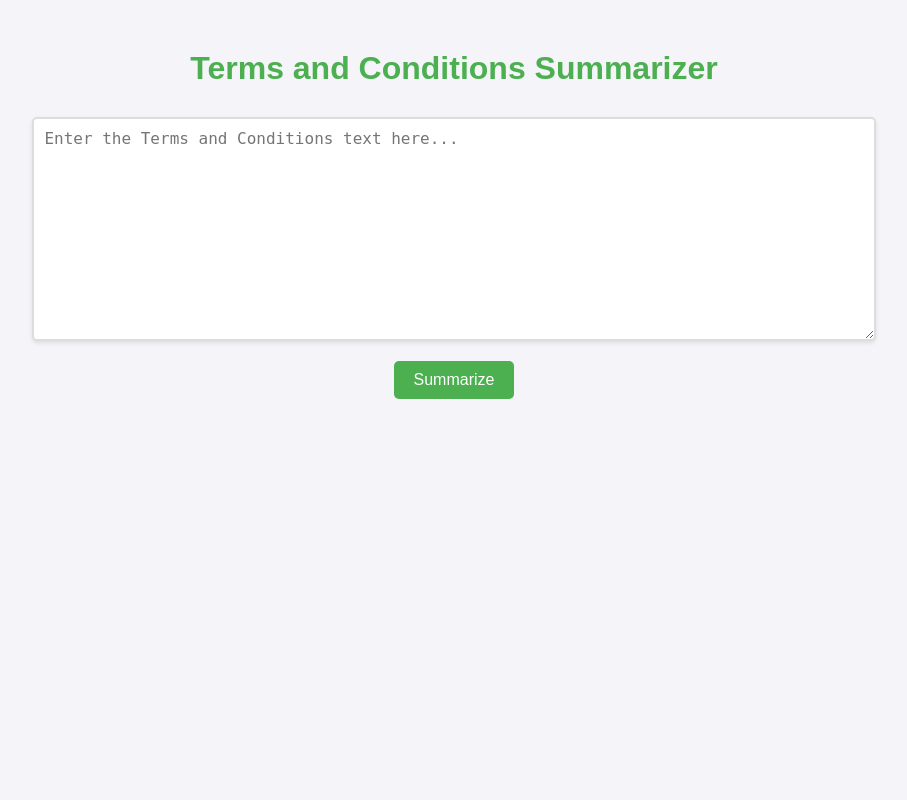
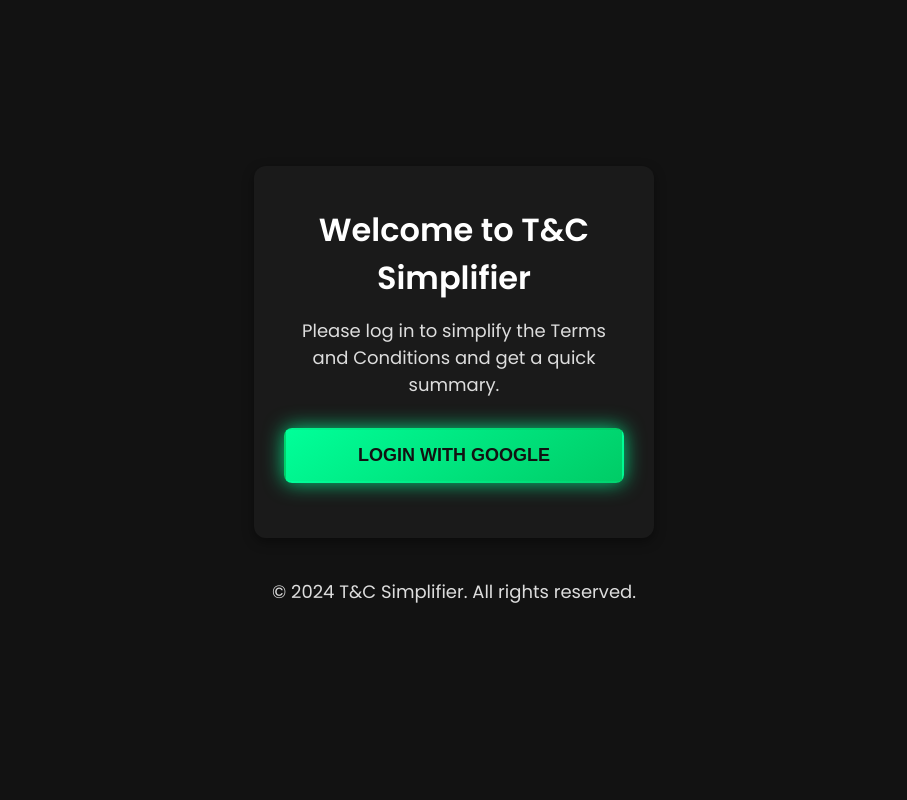
Before and after one commit to prishamehta01/T-C_abstractive_summarizer, a Flask app: page / in a window 1280 px wide. Shown: the whole page, without its empty margins (186-1093 px from the left). Run offline with Flask 3, Linux system fonts and the light colour scheme; some libraries are stand-ins or nearby versions.

Commit message:
modified

```diff
--- a/app.py
+++ b/app.py
@@ -1,44 +1,129 @@
-from flask import Flask, render_template, request
+import requests
+from bs4 import BeautifulSoup
+from flask import Flask, render_template, request, jsonify
+import firebase_admin
+from firebase_admin import credentials, auth
 from transformers import pipeline
+from flask_cors import CORS
 
 # Initialize Flask app
 app = Flask(__name__)
 
-# Load the T5-small model for summarization
+# Initialize Firebase Admin only if not already initialized
+if not firebase_admin._apps:
+    cred = credentials.Certificate('./t-csummarization-a052e225838e.json')  # Use your actual Firebase credentials file
+    firebase_admin.initialize_app(cred)
+
+# Initialize HuggingFace Summarizer
 summarizer = pipeline("summarization", model="t5-small", tokenizer="t5-small")
 
-# Function to summarize text with bullet points
-def summarize_text(text):
-    # Summarize the text with controlled output length
-    summary = summarizer(text, max_length=150, min_length=80, length_penalty=1.0, do_sample=False)
-    return summary[0]['summary_text']
+# Function to summarize text in chunks if it exceeds the token limit
+def summarize_text_in_chunks(text, max_chunk_size=512):
+    # Split the text into smaller chunks
+    chunks = [text[i:i + max_chunk_size] for i in range(0, len(text), max_chunk_size)]
 
-# Function to convert summary to bullet points
-def convert_to_bullet_points(text):
-    points = text.split(".")  # Split summary by sentences
-    points = [point.strip() for point in points if point]  # Clean up each point
-    bullet_points = [f"• {point}" for point in points]  # Add bullet points
-    return "\n".join(bullet_points)
+    # Summarize each chunk
+    summarized_chunks = []
+    for chunk in chunks:
+        summary = summarizer(chunk, max_length=150, min_length=80, length_penalty=1.0, do_sample=False)
+        summarized_chunks.append(summary[0]['summary_text'])
 
-# Route to render the main page
+    # Combine all summarized chunks into one summary
+    final_summary = " ".join(summarized_chunks)
+    return final_summary
+
+# Function to scrape the content from the URL
+def scrape_content(url):
+    try:
+        # Send GET request to the URL
+        response = requests.get(url)
+
+        # If the request was successful, parse the content
+        if response.status_code == 200:
+            soup = BeautifulSoup(response.content, 'html.parser')
+
+            # Try to get the main content of the page (this depends on the structure of the page)
+            content = ''
+
+            # Example: Scraping the main text from <article> or any <div> with class "content"
+            article = soup.find('article')
+            if article:
+                content = article.get_text()
+            else:
+                # Fallback: try to find div with class 'content'
+                content = soup.find('div', class_='content')
+                if content:
+                    content = content.get_text()
+                else:
+                    # If no article or content div, fall back to the whole text of the page
+                    content = soup.get_text()
+
+            return content.strip()
+        else:
+            return None
+    except Exception as e:
+        print(f"Error scraping content from {url}: {e}")
+        return None
+
 @app.route('/')
-def index():
+def home():
     return render_template('index.html')
 
-# Route to handle the form submission and display summary
+# Route to verify Firebase ID Token and get user details
+@app.route('/verify_token', methods=['POST'])
+def verify_token():
+    try:
+        # Retrieve the token from the request
+        id_token = request.json.get('idToken')
+        if not id_token:
+            return jsonify({'error': 'ID Token is missing in the request body'}), 400
+
+        # Verify the Firebase token
+        decoded_token = auth.verify_id_token(id_token)
+        user_uid = decoded_token['uid']
+
+        # Construct the redirect URL
+        redirect_url = f"http://localhost:8502/?idToken={id_token}"
+
+        return jsonify({'redirect_url': redirect_url}), 200
+    except Exception as e:
+        return jsonify({'error': str(e)}), 400
+
+# Route to summarize text from URL or input text and return the result to the frontend
 @app.route('/summarize', methods=['POST'])
 def summarize():
-    # Get content from the form
-    content = request.form['content']
+    data = request.json
+    content = data.get('content')
+    id_token = data.get('idToken')
+    url = data.get('url')  # The URL from which to scrape content
 
-    # Generate summary
-    raw_summary = summarize_text(content)
+    if not content and not url:
+        return jsonify({'error': 'Missing content or URL'}), 400
+    if not id_token:
+        return jsonify({'error': 'Missing ID token'}), 400
 
-    # Convert the summary into bullet points
-    bullet_summary = convert_to_bullet_points(raw_summary)
+    try:
+        # Verify ID Token with Firebase
+        decoded_token = auth.verify_id_token(id_token)
+        user_uid = decoded_token['uid']
 
-    # Return the bullet-point summary on the page
-    return render_template('index.html', summary=bullet_summary)
+        # If URL is provided, scrape the content
+        if url:
+            scraped_content = scrape_content(url)
+            if scraped_content:
+                content = scraped_content
+            else:
+                return jsonify({'error': 'Failed to scrape content from the provided URL'}), 400
+
+        # Handle large content by breaking it into chunks and summarizing
+        raw_summary = summarize_text_in_chunks(content)
+
+        # Return the summary as a response
+        return jsonify({'summary': raw_summary}), 200
+    except Exception as e:
+        return jsonify({'error': str(e)}), 400
+
+CORS(app)
 
 if __name__ == '__main__':
     app.run(debug=True)
--- a/templates/index.html
+++ b/templates/index.html
@@ -3,94 +3,220 @@
 <head>
     <meta charset="UTF-8">
     <meta name="viewport" content="width=device-width, initial-scale=1.0">
-    <title>Terms and Conditions Summarizer</title>
+    <title>T&C Simplifier - Text Summarization</title>
+    <!-- Firebase SDKs -->
+    <script src="https://www.gstatic.com/firebasejs/9.22.0/firebase-app.js" type="module"></script>
+    <script src="https://www.gstatic.com/firebasejs/9.22.0/firebase-auth.js" type="module"></script>
+    <!-- Include Google Fonts -->
+    <link href="https://fonts.googleapis.com/css2?family=Poppins:wght@400;600&family=Press+Start+2P&display=swap" rel="stylesheet">
+    <!-- Include basic CSS styling -->
     <style>
-        body {
-            font-family: Arial, sans-serif;
+        /* General Reset */
+        * {
             margin: 0;
             padding: 0;
-            background-color: #f4f4f9;
-            color: #333;
+            box-sizing: border-box;
         }
-        h1 {
-            text-align: center;
-            margin-top: 50px;
-            color: #4CAF50;
-        }
-        form {
+
+        /* Body Setup */
+        body {
+            font-family: 'Poppins', sans-serif;
+            background-color: #121212;
+            color: #fff;
             display: flex;
             flex-direction: column;
             align-items: center;
-            margin-top: 30px;
+            justify-content: center;
+            height: 100vh;
+            overflow: hidden;
+            text-align: center;
         }
-        textarea {
-            width: 80%;
-            height: 200px;
-            padding: 10px;
-            font-size: 16px;
-            border: 2px solid #ddd;
-            border-radius: 5px;
-            resize: vertical;
-            margin-bottom: 20px;
-            box-shadow: 0 2px 4px rgba(0, 0, 0, 0.1);
+
+
+
+        /* Container Style */
+        .container {
+            background-color: #1a1a1a;
+            padding: 40px 30px;
+            border-radius: 12px;
+            box-shadow: 0 4px 12px rgba(0, 0, 0, 0.4);
+            width: 100%;
+            max-width: 400px;
+            text-align: center;
         }
-        input[type="submit"] {
-            background-color: #4CAF50;
+
+        /* Title */
+        h1 {
+            font-size: 32px;
+            color: #fff;
+            margin-bottom: 15px;
+            font-weight: 600;
+        }
+
+        /* Descriptive Text */
+        p {
+            font-size: 18px;
+            color: #ddd;
+            margin-bottom: 30px;
+            font-weight: 400;
+        }
+
+        /* Buttons - Login and Logout */
+        .btn, .logout-btn {
+            background: linear-gradient(145deg, #00ff99, #00cc66);
+            border: 2px solid transparent;
+            color: #121212;
+            padding: 15px 25px;
+            font-size: 18px;
+            font-weight: 600;
+            text-transform: uppercase;
+            border-radius: 8px;
+            cursor: pointer;
+            width: 100%;
+            transition: all 0.3s ease;
+            margin-bottom: 15px;
+        }
+
+        .btn:hover, .logout-btn:hover {
+            background: linear-gradient(145deg, #00cc66, #00ff99);
+            transform: translateY(-5px);
+        }
+
+        .logout-btn {
+            background-color: #ff4c4c;
             color: white;
-            border: none;
-            padding: 10px 20px;
-            font-size: 16px;
-            cursor: pointer;
-            border-radius: 5px;
-            transition: background-color 0.3s ease;
+            border: 2px solid transparent;
+            display: none;
         }
-        input[type="submit"]:hover {
-            background-color: #45a049;
-        }
-        h2 {
-            text-align: center;
-            color: #333;
+
+        /* Footer */
+        .footer {
+            color: #bbb;
+            font-size: 14px;
             margin-top: 40px;
         }
-        pre {
-            background-color: #fff;
-            padding: 20px;
-            border-radius: 5px;
-            box-shadow: 0 2px 4px rgba(0, 0, 0, 0.1);
-            width: 80%;
-            margin: 0 auto;
-            white-space: pre-wrap;
-            word-wrap: break-word;
-            font-size: 16px;
-            color: #333;
+
+        /* Glowing Text for Buttons */
+        .btn, .logout-btn {
+            box-shadow: 0 0 20px rgba(0, 255, 153, 0.8);
         }
-        .bullet-point {
-            font-size: 18px;
-            line-height: 1.6;
-            margin-bottom: 10px;
-            color: #333;
-        }
-        .container {
-            width: 80%;
-            margin: 0 auto;
+
+        /* Center Container Flex */
+        .center-container {
+            display: flex;
+            flex-direction: column;
+            align-items: center;
+            justify-content: center;
         }
     </style>
 </head>
 <body>
 
-    <div class="container">
-        <h1>Terms and Conditions Summarizer</h1>
 
-        <form action="/summarize" method="POST">
-            <textarea name="content" rows="10" placeholder="Enter the Terms and Conditions text here...">{{ request.form['content'] if request.form['content'] else '' }}</textarea>
-            <input type="submit" value="Summarize">
-        </form>
+    <!-- Main Container -->
+    <div class="container center-container">
+        <h1>Welcome to T&C Simplifier</h1>
+        <p>Please log in to simplify the Terms and Conditions and get a quick summary.</p>
 
-        {% if summary %}
-            <h2>Summary:</h2>
-            <pre>{{ summary }}</pre>
-        {% endif %}
+        <!-- Login Button -->
+        <button id="login-button" class="btn">Login with Google</button>
+
+        <!-- Logout Button (Hidden initially) -->
+        <button id="logout-button" class="logout-btn">Logout</button>
     </div>
 
+    <div class="footer">
+        <p>&copy; 2024 T&C Simplifier. All rights reserved.</p>
+    </div>
+
+    <script type="module">
+        // Import Firebase SDK modules
+        import { initializeApp } from "https://www.gstatic.com/firebasejs/9.22.0/firebase-app.js";
+        import { getAuth, GoogleAuthProvider, signInWithPopup, onAuthStateChanged, signOut } from "https://www.gstatic.com/firebasejs/9.22.0/firebase-auth.js";
+
+        // Firebase configuration
+        const firebaseConfig = {
+            apiKey: "AIzaSyCM6PPieE37amlf-MMzsXSGIWg00h6wNug",
+            authDomain: "t-csummarization.firebaseapp.com",
+            projectId: "t-csummarization",
+            storageBucket: "t-csummarization.appspot.com",
+            messagingSenderId: "139817004030",
+            appId: "1:139817004030:web:a22de0631b7fbc002caeaf",
+            measurementId: "G-4BQVH9DN53"
+        };
+
+        // Initialize Firebase
+        const app = initializeApp(firebaseConfig);
+        const auth = getAuth(app);
+
+        // Login function
+        async function login() {
+            const provider = new GoogleAuthProvider();
+            try {
+                const result = await signInWithPopup(auth, provider);
+                const user = result.user;
+                const idToken = await user.getIdToken();
+
+                console.log('Received ID Token:', idToken);  // Debug: Print the token
+
+                // Send the idToken to Flask to verify and redirect to Streamlit
+                const response = await fetch('http://127.0.0.1:5000/verify_token', {
+                    method: 'POST',
+                    headers: {
+                        'Content-Type': 'application/json'
+                    },
+                    body: JSON.stringify({ idToken })
+                });
+
+                const data = await response.json();
+
+                if (response.ok) {
+                    console.log("Redirecting to Streamlit with token:", idToken); // Debug: Verify the token before redirect
+                    window.location.href = data.redirect_url;
+                } else {
+                    console.error('Error verifying token:', data.error);
+                    alert('Error logging in. Please try again.');
+                }
+            } catch (error) {
+                console.error('Login error:', error);
+                alert('Login failed. Please try again.');
+            }
+        }
+
+        // Logout function
+        function logout() {
+            signOut(auth).then(() => {
+                console.log('User logged out');
+                document.getElementById('login-button').style.display = 'block';
+                document.getElementById('logout-button').style.display = 'none';
+                alert('You have been logged out successfully.');
+            }).catch((error) => {
+                console.error('Error logging out:', error);
+            });
+        }
+
+        // Attach event listeners to buttons
+        document.getElementById('login-button').addEventListener('click', login);
+        document.getElementById('logout-button').addEventListener('click', logout);
+
+        // Monitor authentication state changes
+        onAuthStateChanged(auth, (user) => {
+            if (user) {
+                user.getIdToken().then((idToken) => {
+                    sessionStorage.setItem("firebaseIdToken", idToken);
+                    console.log('User is logged in with token:', idToken);
+
+                    // Hide login and show logout button
+                    document.getElementById('login-button').style.display = 'none';
+                    document.getElementById('logout-button').style.display = 'block';
+                });
+            } else {
+                console.log('User is not logged in');
+                // Show login button if user is not logged in
+                document.getElementById('login-button').style.display = 'block';
+                document.getElementById('logout-button').style.display = 'none';
+            }
+        });
+    </script>
 </body>
 </html>
```
Also changed, not shown: app_streamlit.py (added, +68 -0 lines), requirements.txt (added, +8 -0 lines), t-csummarization-a052e225838e.json (added, +13 -0 lines), Image1.jpeg (added), Image2.jpeg (added), Result.png (deleted), 1 other file.
